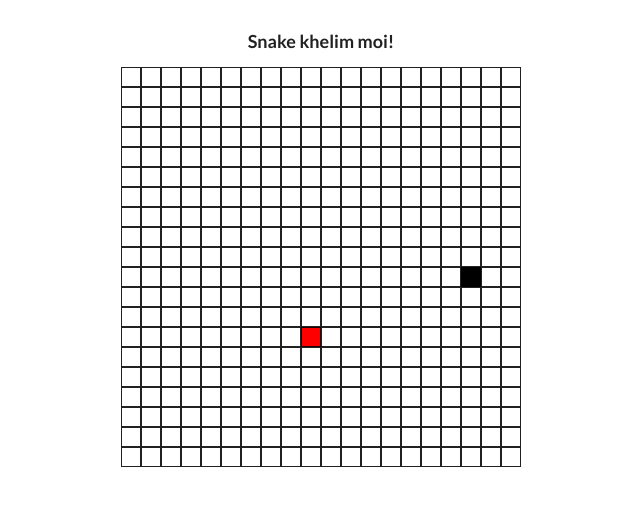
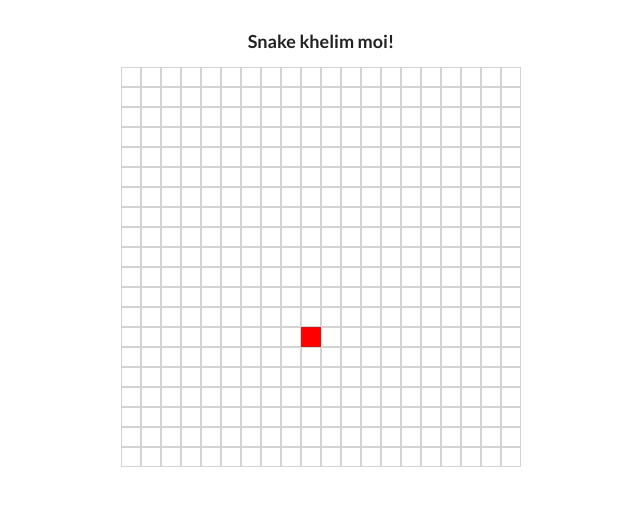
Before and after one commit to Blade365z/saanp, a React (Create React App) app: page / in a window 1280 px wide. Shown: the top 506 px of the page, without its empty margins (319-959 px from the left). Built offline with nearby package versions, Linux system fonts and the light colour scheme.

Commit message:
tail moving logic added

```diff
--- a/src/components/Board.js
+++ b/src/components/Board.js
@@ -15,10 +15,12 @@ class Board extends Component {
             },
             food: {
             },
-            tail: [],
+            tail: [
+            ],
             score: 0,
             SnakeMoveInterval: 100,
-            currentDirection: 'right'
+            currentDirection: 'right',
+            numberOfTails: 3
         }
     }
 
@@ -26,15 +28,15 @@ class Board extends Component {
         var grid = [];
         for (let row = 0; row < this.state.rows; row++) {
             for (let col = 0; col < this.state.cols; col++) {
-                let isFood = false, isHead = false,isTail=false;
+                let isFood = false, isHead = false, isTail = false;
                 if (row === this.state.food.row && col === this.state.food.col) {
                     isFood = true;
                 }
                 if (row === this.state.snake.row && col === this.state.snake.col) {
                     isHead = true;
                 }
-                this.state.tail.map(t=>{
-                    if(row === t.row && col === t.col){
+                this.state.tail.map(t => {
+                    if (row === t.row && col === t.col) {
                         isTail = true;
                     }
                 })
@@ -132,23 +134,73 @@ class Board extends Component {
             this.moveSnakeInDirection(currentDirection)
         }
     }
+    // determinePositionForTail = () => {
+    //     let currentSnakePos = this.state.snake;
+    //     if (this.state.numberOfTails === 0) {
+    //         if (this.state.currentDirection === 'right') {
+    //             return {
+    //                 row: currentSnakePos.row,
+    //                 col: currentSnakePos.col++,
+    //             }
+    //         }
+    //         else if (this.state.currentDirection === 'left') {
+    //             return {
+    //                 row: currentSnakePos.row,
+    //                 col: currentSnakePos.col--,
+    //             }
+    //         }
+    //         else if (this.state.currentDirection === 'down') {
+    //             return {
+    //                 row: currentSnakePos.row++,
+    //                 col: currentSnakePos.col,
+    //             }
+    //         }
+    //         else if (this.state.currentDirection === 'up') {
+    //             return {
+    //                 row: currentSnakePos.row--,
+    //                 col: currentSnakePos.col,
+    //             }
+    //         }
+    //     } else {
+
+    //     }
+    // }
     tempFunctionJustToScrewYou = () => {
-        let temp = this.state.snake;
-        let tail = this.state.tail;
+        let snake = this.state.snake;
+        let noOfTails = this.state.numberOfTails;
+        var arr = [];
+        for (let i = 1; i <= noOfTails; i++) {
+            if (this.state.currentDirection === 'right' || this.state.currentDirection === 'left') {
+                arr.push({
+                    row: snake.row,
+                    col: this.state.currentDirection === 'right' ? snake.col++ : snake.col--
+                })
+            }
+            else {
+                arr.push({
+                    row: this.state.currentDirection === 'up' ? snake.row-- : snake.row++,
+                    col: snake.col
+                })
+            }
+        }
+        // let newPos = this.determinePositionForTail();
+
         this.setState({
-            tail:[...this.state.tail,temp]
+            tail: arr
         })
         this.renderGrid();
     }
 
     updatePosition = () => {
         setInterval(() => {
+
             this.moveSnakeInDirection();
+            this.tempFunctionJustToScrewYou();
         }, 1000);
 
-        setTimeout(() => {
-            this.tempFunctionJustToScrewYou();
-        }, 3000);
+        // setTimeout(() => {
+        //     this.tempFunctionJustToScrewYou();
+        // }, 3000);
     }
     render() {
         const listOfGrids = this.state.grid.map(grid => {
--- a/src/components/saanp.css
+++ b/src/components/saanp.css
@@ -1,7 +1,7 @@
 .square{
     height:20px;
     width:20px;
-    border: 1px solid;
+    border: 0.1px solid rgba(85, 85, 85, 0.253);;
 }
 
 .mainBoard{
```
